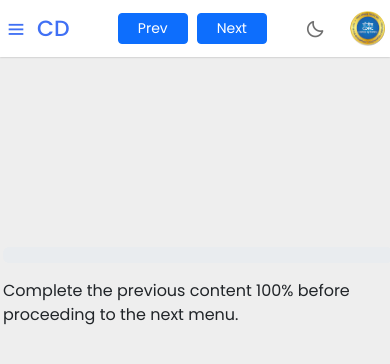
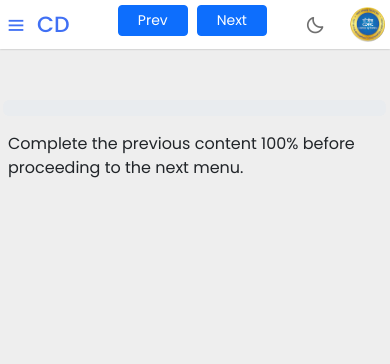
Before and after one commit to DipakNagare/ContentDelevary-for-E-Learning-Platform, a React (Create React App) app: page / in a window 390 px wide. Both pictures are taken after a click on the button "Next". Shown: the top 364 px of the page. Built offline with nearby package versions, Linux system fonts and the light colour scheme.

Commit message:
manage all content of screen perfrectly and also making it Responsive

```diff
--- a/package.json
+++ b/package.json
@@ -9,8 +9,10 @@
     "bootstrap": "^5.3.2",
     "react": "^18.2.0",
     "react-bootstrap": "^2.9.1",
+    "react-circular-progressbar": "^2.1.0",
     "react-dom": "^18.2.0",
     "react-scripts": "5.0.1",
+    "sweetalert2": "^11.10.1",
     "web-vitals": "^2.1.4"
   },
   "scripts": {
--- a/src/App.js
+++ b/src/App.js
@@ -15,6 +15,8 @@ function App() {
   const [isDarkMode, setDarkMode] = useState(false);
   const [selectedContent, setSelectedContent] = useState(null);
   const [isPreviousContentCompleted, setPreviousContentCompleted] = useState(false);
+  const [loadingProgress, setLoadingProgress] = useState(0);
+
 
 
   const markContentCompleted = () => {
@@ -27,6 +29,10 @@ function App() {
   const handleSublinkClick = (submenu) => {
     // Handle the selected submenu item here
     setSelectedContent(submenu);
+
+    // Save selectedContent to local storage
+    localStorage.setItem('selectedContent', JSON.stringify(submenu));
+
 
     if (submenu.type === 'pdf') {
       // Initiate the download
@@ -87,6 +93,9 @@ function App() {
     } else {
       setSidebarOpen(false);
     }
+    // Load initial selectedContent from local storage
+    const storedContent = JSON.parse(localStorage.getItem('selectedContent'));
+    setSelectedContent(storedContent);
   }, []);
 
   return (
@@ -107,6 +116,12 @@ function App() {
         handleSidebarExpand={handleSidebarExpand}
         menuItems={MenuItems}
         handleSublinkClick={handleSublinkClick}
+        loadingProgress={loadingProgress}
+        selectedContent={selectedContent}  // Pass selectedContent as a prop
+        setLoadingProgress={setLoadingProgress}
+
+
+
 
       />
       {/* Add other components/content here */}
@@ -116,6 +131,8 @@ function App() {
         isPreviousContentCompleted={isPreviousContentCompleted}
         markContentCompleted={markContentCompleted}
         menuItems={MenuItems}
+        loadingProgress={loadingProgress}  // Pass loadingProgress as a prop
+        setLoadingProgress={setLoadingProgress}
 
       />
 
--- a/src/CSS/ContentView.css
+++ b/src/CSS/ContentView.css
@@ -1,5 +1,5 @@
 /* ContentView.css */
-
+/*
 .content {
     display: flex;
     justify-content: center;
@@ -7,38 +7,45 @@
     height: 100vh;
     width: 100vw !important;
     transition: margin-left 0.5s;
+} */
+.progress-bar{
+    margin-left: 100px;
+    max-width: 100%;
 }
 
 .selected-content {
-    max-width: 100vw !important;
-    max-height: 100vh !important;
-    width: auto !important;
+    display: flex;
+    flex-direction: column;
+    height: calc(85vh - 60px); /* Adjust based on your navbar height */
+    margin-left: 100px;
+    margin-right: 15px;
+    overflow-y: auto; /* Add scroll if content overflows */
+  }
+
+  .selected-content img,
+  .selected-content video {
+    max-width: 100%;
+    height: auto;
+  }
+  .progress-bar{
+    margin-right: 30px;
 }
 
-/* Additional styling for images and videos */
-.selected-content img,
-.selected-content video {
-    max-width: 100%; /* Ensures images and videos are responsive */
-    height: auto; /* Maintains aspect ratio */
-}
-
-/* Adjustments when the sidebar is in the "close" state */
-.sidebar.close + .content {
-    margin-left: 100px; /* Adjust the margin based on the "close" state width */
-
-}
 
 
 /* Adjustments for smaller screens (e.g., mobile devices) */
 @media screen and (max-width: 767px) {
     .sidebar.close + .content {
-        margin-left: 0; /* Reset the margin for smaller screens */
+        margin-left: 0px; /* Reset the margin for smaller screens */
+        margin-right: 4px;
     }
     .content {
         height: 70vh;
         transition: margin-left 0.5s; /* Add a transition for smooth animation */
 
-
-
+    }
+    .selected-content,.progress-bar{
+        margin-left: 5px;
+        margin-right: 4px;
     }
 }
--- a/src/CSS/SideBar.css
+++ b/src/CSS/SideBar.css
@@ -121,6 +121,7 @@
 
 .submenu {
   display: none;
+  height: 50%;
 }
 
 .submenu_item .arrow-left {
--- a/src/navbar/Navbar.jsx
+++ b/src/navbar/Navbar.jsx
@@ -52,7 +52,7 @@ const Navbar = ({ isSidebarOpen, handleSidebarToggle, handleDarkModeToggle, isDa
       {/* <div className="search_bar">
         <input type="text" placeholder="Search" />
       </div> */}
-      <div className="row mt-2">
+      <div className="row d-flex justify-content-center">
         {/* <div className="col-3">
                             <Button
                                 onClick={handlePreviousSection}
@@ -64,7 +64,7 @@ const Navbar = ({ isSidebarOpen, handleSidebarToggle, handleDarkModeToggle, isDa
         <div className="col-6 col-md-3 ">
           <Button
             onClick={handlePreviousSubMenu}
-            disabled={currentSubMenuIndex === 0}
+            // disabled={currentSubMenuIndex === 0}
             size="sm"
             block
             className="custom-button" // Use Bootstrap margin classes
--- a/src/sidebar/ContentView.jsx
+++ b/src/sidebar/ContentView.jsx
@@ -1,20 +1,24 @@
 import React, { useState, useEffect } from 'react';
 import '../CSS/ContentView.css';
 import 'bootstrap/dist/css/bootstrap.min.css';
+import Sidebar from './Sidebar';
 
-const ContentView = ({ selectedContent, isSidebarOpen, isPreviousContentCompleted, markContentCompleted }) => {
-  const [loadingProgress, setLoadingProgress] = useState(0);
+
+const ContentView = ({ selectedContent, isSidebarOpen, isPreviousContentCompleted, markContentCompleted, loadingProgress, setLoadingProgress }) => {
   const [isUserInteracting, setIsUserInteracting] = useState(false);
-  const [previousMargin, setPreviousMargin] = useState('3px'); // State to store the previous margin
+  const [previousMargin, setPreviousMargin] = useState('3px');
 
   const handleLoadForVideos = () => {
     const mediaElement = document.getElementById('selected-media');
     if (mediaElement && selectedContent.type === 'video') {
       const storedProgress = localStorage.getItem(`videoProgress-${selectedContent.id}`);
+      console.log('Loaded Stored Video Progress:', storedProgress);
+
       if (storedProgress) {
         const seekTime = (parseFloat(storedProgress) / 100) * mediaElement.duration;
         mediaElement.currentTime = seekTime;
       }
+
       // Do not mark content as completed if progress is close to 100%
       if (parseFloat(storedProgress) < 99) {
         markContentCompleted();
@@ -22,70 +26,125 @@ const ContentView = ({ selectedContent, isSidebarOpen, isPreviousContentComplete
     }
   };
 
-  const handleLoad = () => {
-    setTimeout(() => {
-      setLoadingProgress(100);
-      markContentCompleted(); // Mark the content as completed when loaded
-    }, 3000);
+  const updateImageProgress = (progress) => {
+    setLoadingProgress(progress);
+    localStorage.setItem(`imageProgress-${selectedContent.id}`, progress.toString());
+    console.log('Updated Image Progress:', progress);
+  };
+
+  const handleLoadForImages = () => {
+    updateImageProgress(100);
+    markContentCompleted(selectedContent.id);
+
+  };
+
+  const handleTimeUpdateForImages = () => {
+    const mediaElement = document.getElementById('selected-media');
+
+    if (!isUserInteracting && mediaElement && mediaElement.tagName === 'IMG') {
+      const currentTime = mediaElement.currentTime;
+
+      // Wait for 3 seconds and then set progress to 100%
+      if (currentTime < 3) {
+        setTimeout(() => {
+          updateImageProgress(100);
+        }, 3000);
+      }
+    }
   };
 
   const handleTimeUpdate = () => {
     const mediaElement = document.getElementById('selected-media');
     if (mediaElement) {
       const progress = (mediaElement.currentTime / mediaElement.duration) * 100;
-
-      // Check if the difference between the stored progress and current progress is small
       const storedProgress = parseFloat(localStorage.getItem(`videoProgress-${selectedContent.id}`)) || 0;
       const progressDifference = Math.abs(progress - storedProgress);
 
-      // Check if the user is not interacting and the progressDifference is small (manual seeking detection)
       if (!isUserInteracting && progressDifference < 1) {
         setLoadingProgress(progress);
         localStorage.setItem(`videoProgress-${selectedContent.id}`, progress.toString());
+        console.log('Updated Video Progress:', progress);
       }
     }
   };
 
   useEffect(() => {
+    console.log('ContentView useEffect - Start');
+
     setLoadingProgress(0);
 
     const mediaElement = document.getElementById('selected-media');
+
     if (mediaElement) {
       if (selectedContent.type === 'video') {
         mediaElement.addEventListener('timeupdate', handleTimeUpdate);
         mediaElement.addEventListener('loadedmetadata', handleLoadForVideos);
         mediaElement.addEventListener('seeking', () => setIsUserInteracting(true));
         mediaElement.addEventListener('seeked', () => setIsUserInteracting(false));
-      } else if (selectedContent.type === 'image') {
-        mediaElement.addEventListener('load', handleLoad);
       }
     }
 
-    // Store the current margin before the sidebar is closed
     if (!isSidebarOpen) {
       setPreviousMargin(contentStyle.marginLeft);
     }
 
     return () => {
+      console.log('ContentView useEffect - Cleanup');
       if (mediaElement) {
         mediaElement.removeEventListener('timeupdate', handleTimeUpdate);
         mediaElement.removeEventListener('loadedmetadata', handleLoadForVideos);
-        mediaElement.removeEventListener('load', handleLoad);
         mediaElement.removeEventListener('seeking', () => setIsUserInteracting(true));
         mediaElement.removeEventListener('seeked', () => setIsUserInteracting(false));
       }
     };
   }, [selectedContent, isSidebarOpen]);
 
+  useEffect(() => {
+    const mediaElement = document.getElementById('selected-media');
+    if (mediaElement && selectedContent.type === 'image') {
+      mediaElement.addEventListener('load', handleLoadForImages);
+      mediaElement.addEventListener('timeupdate', handleTimeUpdateForImages);
+    }
+
+    return () => {
+      if (mediaElement && selectedContent.type === 'image') {
+        mediaElement.removeEventListener('load', handleLoadForImages);
+        mediaElement.removeEventListener('timeupdate', handleTimeUpdateForImages);
+      }
+    };
+  }, [selectedContent]);
+
+  useEffect(() => {
+    if (selectedContent && selectedContent.id) {
+      const storedProgress = localStorage.getItem(`videoProgress-${selectedContent.id}`);
+      console.log('Stored Video Progress on Mount:', storedProgress);
+      if (storedProgress) {
+        setLoadingProgress(parseFloat(storedProgress));
+      }
+    }
+  }, [selectedContent]);
+
   const contentStyle = {
-    marginLeft: isSidebarOpen ? '5px' : previousMargin || '260px', // Use previous margin or default to '260px'
+    marginLeft: isSidebarOpen ? '5px' : previousMargin || '260px',
+    marginTop:'100px',
   };
+
+  const progressBarStyle = {
+    zIndex: 1, // Set the z-index to a value greater than the z-index of the content
+  };
+
+//   if (!isPreviousContentCompleted) {
+//     Swal.fire({
+//       title: 'Incomplete Content',
+//       text: 'Complete the previous content 100% before proceeding to the next menu.',
+//       icon: 'warning',
+//     });
+//   }
+// }, [isPreviousContentCompleted]);
 
   return (
     <div className="content" style={contentStyle}>
-      {selectedContent && (
-        <div className="selected-content">
-          <div className="progress mb-3">
+      <div className="progress mb-3" style={progressBarStyle}>
             <div
               className="progress-bar"
               role="progressbar"
@@ -97,17 +156,24 @@ const ContentView = ({ selectedContent, isSidebarOpen, isPreviousContentComplete
               {Math.round(loadingProgress)}%
             </div>
           </div>
+      {selectedContent && (
+        <div className="selected-content">
           {selectedContent.type === 'image' || isPreviousContentCompleted ? (
             selectedContent.type === 'image' ? (
               <>
-                <img src={selectedContent.src} alt={selectedContent.name} id="selected-media" className="img-fluid" />
+                <img
+                  src={selectedContent.src}
+                  alt={selectedContent.name}
+                  id="selected-media"
+                  className="img-fluid"
+                />
               </>
             ) : selectedContent.type === 'video' ? (
               <>
                 <video
                   controls
                   id="selected-media"
-                  className="w-100"
+
                   onTimeUpdate={handleTimeUpdate}
                   onLoadedMetadata={handleLoadForVideos}
                 >
@@ -115,7 +181,7 @@ const ContentView = ({ selectedContent, isSidebarOpen, isPreviousContentComplete
                 </video>
               </>
             ) : (
-              <p>Unsupported content type</p>
+              <p>PDF</p>
             )
           ) : (
             <p>Complete the previous content 100% before proceeding to the next menu.</p>
```
Also changed, not shown: src/CSS/CircularProgressBar.css (added, +28 -0 lines), src/sidebar/Sidebar.jsx (+25 -8 lines), src/sidebar/circulerProgressBar/ProgressBar .jsx (added, +18 -0 lines), 1 other file (tests, documents, lock files or other folders). Lines whose indentation alone changed are shown as unchanged.
